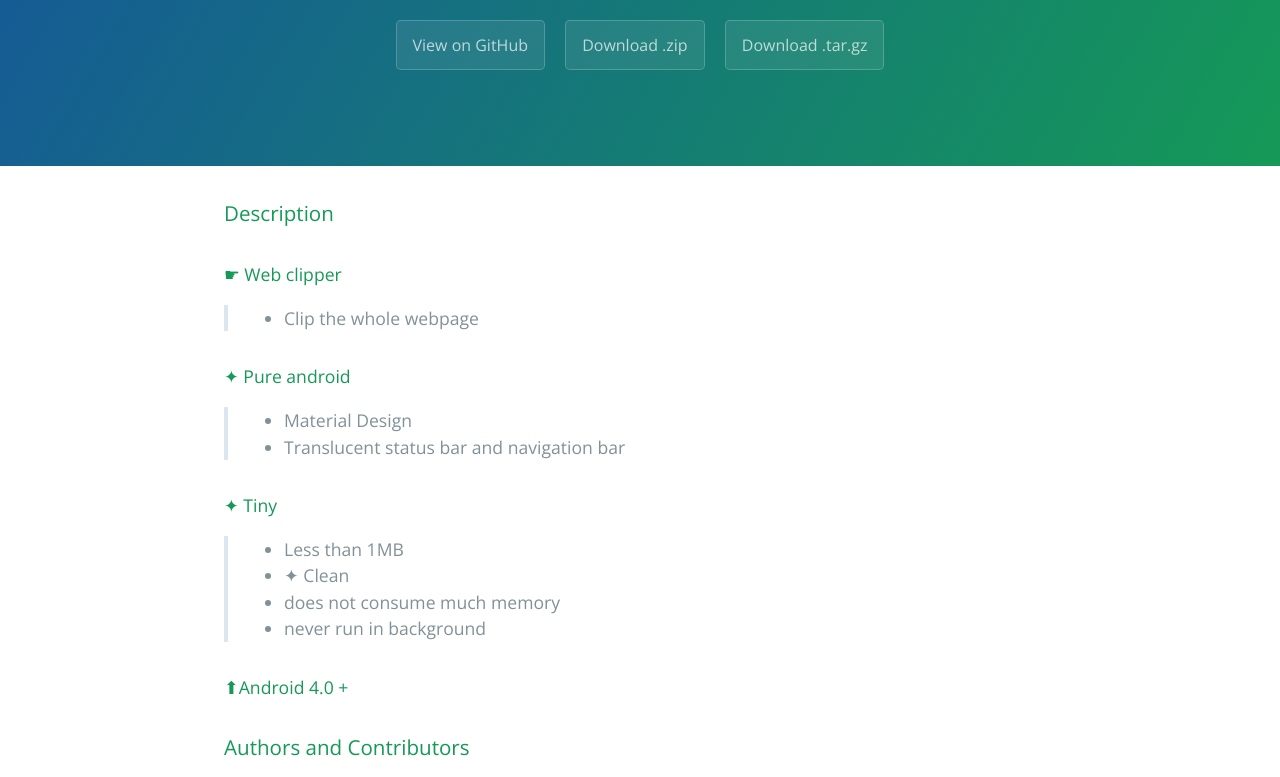
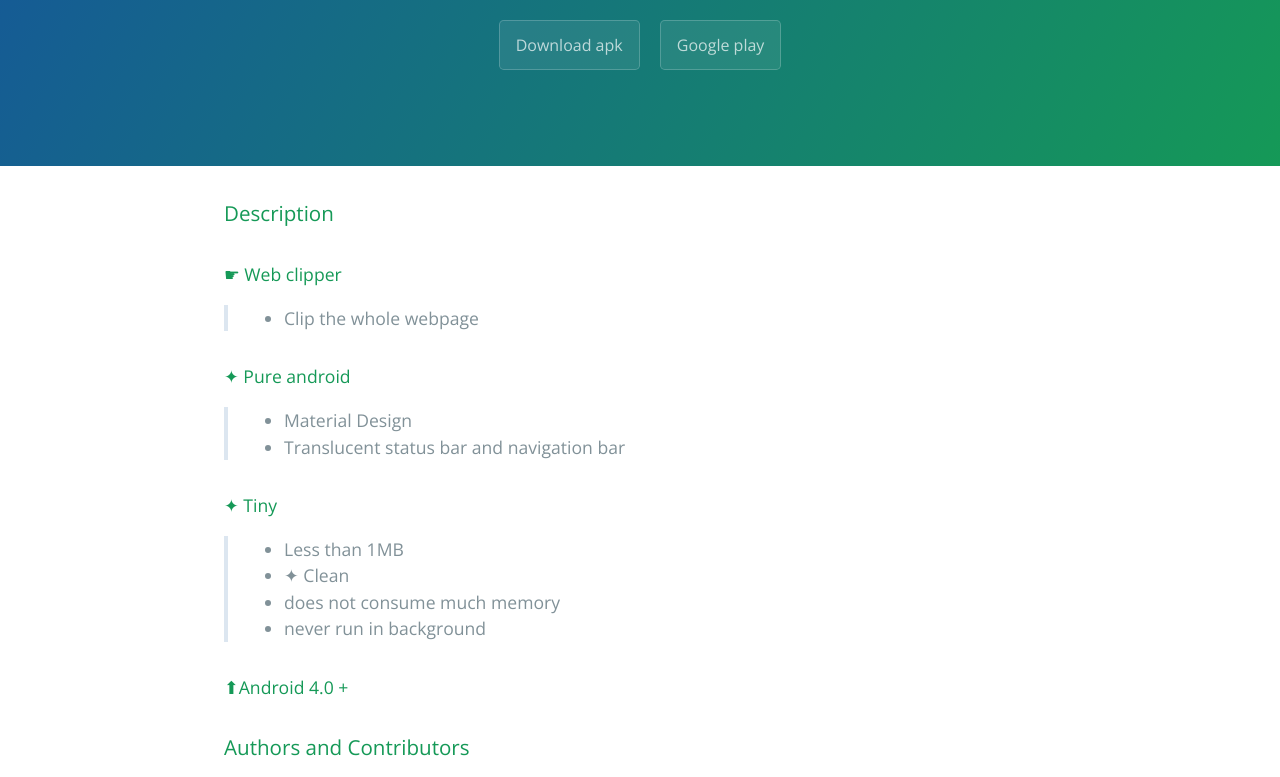
Before and after one commit to hyongbai/airclip, a plain HTML site: page index.html in a window 1280 px wide. Shown: the part 170-947 px from the top of the page. Drawn offline with nearby package versions, Linux system fonts and the light colour scheme.

Commit message:
add apk 1.0.1

```diff
--- a/index.html
+++ b/index.html
@@ -13,9 +13,8 @@
     <section class="page-header">
       <h1 class="project-name">Airclip</h1>
       <h2 class="project-tagline"></h2>
-      <a href="https://github.com/hyongbai/airclip" class="btn">View on GitHub</a>
-      <a href="https://github.com/hyongbai/airclip/zipball/master" class="btn">Download .zip</a>
-      <a href="https://github.com/hyongbai/airclip/tarball/master" class="btn">Download .tar.gz</a>
+      <a href="https://github.com/hyongbai/airclip/assets/airclip-1.0.1.apk" class="btn">Download apk</a>
+      <a href="https://play.google.com/store/apps/details?id=me.yourbay.airclip" class="btn">Google play</a>
     </section>
 
     <section class="main-content">
```
